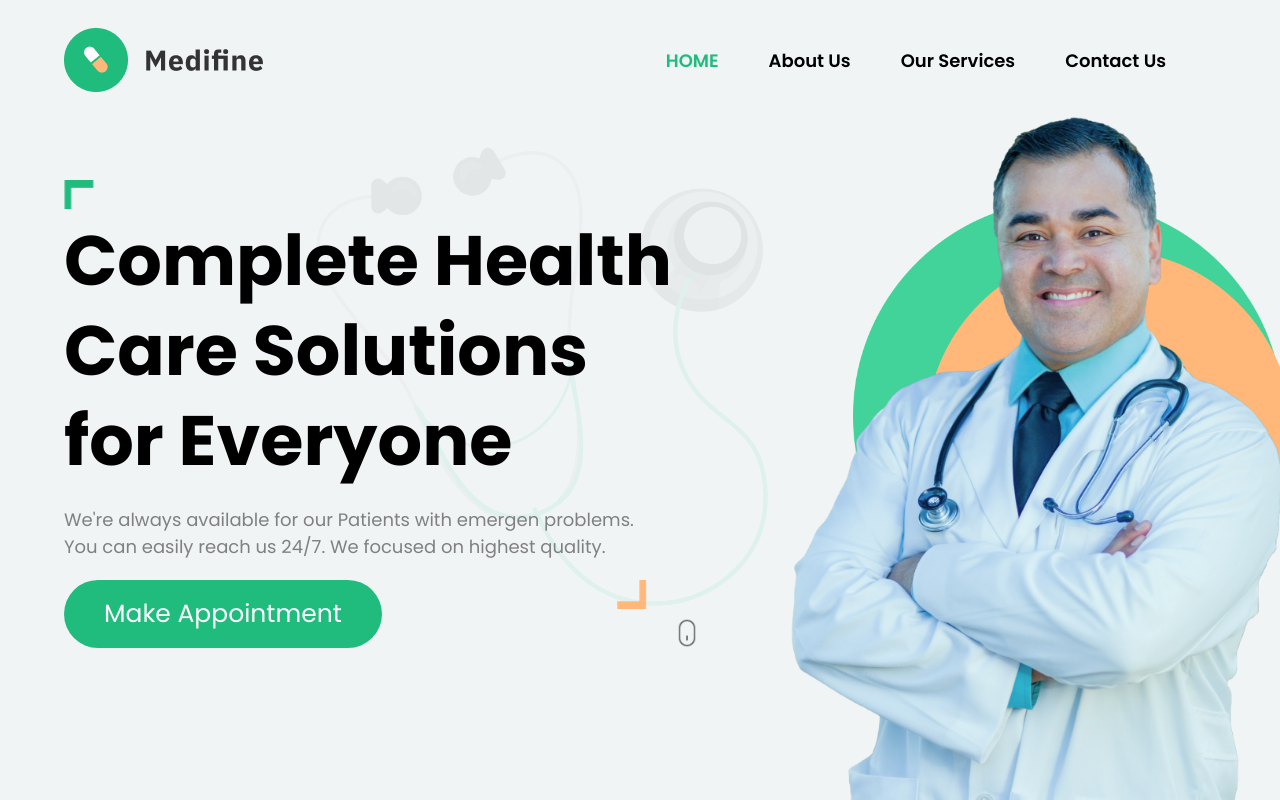
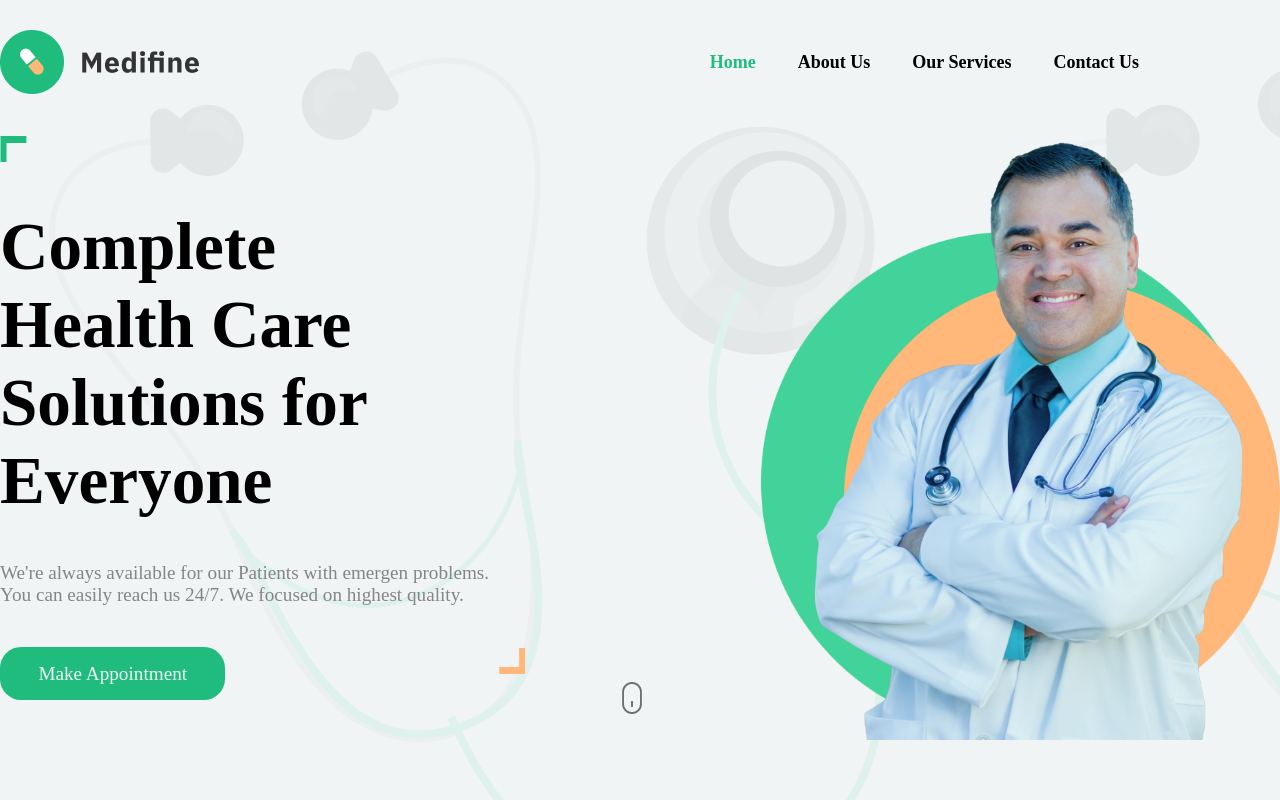
Before and after one commit to Faessalsufi/Full-Stack-with-JS, a plain HTML site: page All Projects/HTML-CSS Projects 2/Doctor Appointment Landing Page/index.html in a window 1280 px wide. Drawn offline with Linux system fonts and the light colour scheme.

Commit message:
Edited the files

```diff
--- a/All Projects/HTML-CSS Projects 2/Doctor Appointment Landing Page/index.html
+++ b/All Projects/HTML-CSS Projects 2/Doctor Appointment Landing Page/index.html
@@ -1,46 +1,45 @@
 <!DOCTYPE html>
 <html lang="en">
+
 <head>
     <meta charset="UTF-8">
-    <meta http-equiv="X-UA-Compatible" content="IE=edge">
     <meta name="viewport" content="width=device-width, initial-scale=1.0">
-    <title>Project 2</title>
-    <link rel="stylesheet" href="./style.css">
-    <link rel="preconnect" href="https://fonts.googleapis.com">
-    <link rel="preconnect" href="https://fonts.gstatic.com" crossorigin>
-    <link href="https://fonts.googleapis.com/css2?family=Poppins:ital,wght@0,200;0,300;0,400;0,500;0,600;0,700;1,400;1,500;1,600&display=swap" rel="stylesheet">
+    <link rel="stylesheet" href="style.css">
+    <title>Doctor</title>
 </head>
+
 <body>
     <!-- Navbar -->
     <nav>
-        <img src="./images/logo.png" />
+        <img src="assets/logo.png" alt="Logo">
         <ul>
-            <li>HOME</li>
+            <li>Home</li>
             <li>About Us</li>
             <li>Our Services</li>
             <li>Contact Us</li>
         </ul>
     </nav>
-    <!-- Main Section -->
     <main>
         <!-- Left Section -->
-        <section class="leftsection">
-            <img  class="topangle" src="./images/topAngle.png" alt="">
+        <div class="left_section">
+
+            <div class="topangle"><img src="assets/topAngle.png" alt="topAngle"></div>
+
             <h1>Complete Health Care Solutions for Everyone</h1>
-            <p>We're always available for our Patients with emergen problems. You can easily reach us 24/7. We focused on highest
-            quality.</p>
-            <img class="bottomangle" src="./images/bottomAngle.png" alt="">
-            <img class="stethoscope" src="./images/stethoscope.png" alt="">
-            <button>Make Appointment</button>
-            <img class="mouse" src="./images/mouse.png" alt="">
-            <img src="" alt="">
-        </section>
-        <!-- Right Section  -->
-        <section class="rightsection">
-            <img class="greenbox" src="./images/greenBox.png" alt="">
-            <img class="yellowbox" src="./images/yellowBox.png" alt="">
-            <img class="doctor" src="./images/doctor.png" alt="">
-        </section>
+            <p>We're always available for our Patients with emergen problems. You can easily reach us 24/7. We focused
+                on highest quality.</p>
+            <div class="btn"><button>Make Appointment</button></div>
+
+            <div class="bottomangle"><img src="assets/bottomAngle.png" alt="bottomAngle"></div>
+            <div class="mouse"> <img src="assets/mouse.png" alt="mouse"></div>
+        </div>
+        <!-- Right Section -->
+        <div class="right_section">
+            <img class="green" src="assets/greenBox.png" alt="greenBox">
+            <img class="yellow" src="assets/yellowBox.png" alt="yellowBox">
+            <img class="doctor" src="assets/doctor.png" alt="doctor">
+        </div>
     </main>
 </body>
+
 </html>
--- a/All Projects/HTML-CSS Projects 2/Doctor Appointment Landing Page/style.css
+++ b/All Projects/HTML-CSS Projects 2/Doctor Appointment Landing Page/style.css
@@ -1,121 +1,111 @@
-*{
+* {
   margin: 0;
   padding: 0;
-    box-sizing: border-box;
-    font-family: 'Poppins', sans-serif;
+  font-family: Poppins sans-serif;
 }
 
-body{
+body {
   max-width: 1440px;
-    background-color: #F0F4F5;
-    margin: auto; /* Auto */
-    overflow: hidden;
+  box-sizing: border-box;
+  margin-right: auto;
+  margin-left: auto;
+  background-color: #f0f4f5;
+  background-image: url(assets/stethoscope.png);
 }
 
-nav{
-    height: 15vh;
+/* Navbar */
+
+nav {
   display: flex;
+  justify-content: space-between;
   align-items: center;
-    justify-content: space-between;
-    padding: 0 5%;
+  margin-top: 30px;
 }
-nav ul{
+nav > ul {
   display: flex;
-    align-items: center;
-}
-nav ul li{
-    list-style: none;
-    margin-right: 50px;
   font-weight: 600;
+  margin-right: 141px;
   font-size: 18px;
 }
-nav ul li:first-child{
+li {
+  list-style-type: none;
+  margin-left: 42px;
+}
+
+li:first-child {
   color: #20bc7e;
 }
 
-/* Hero Section */
-main{
+/* Main */
+main {
   display: flex;
-    align-items: center;
-    justify-content: center;
-    /* height: 85vh; */
 }
 
-main section {
-    width: 50%;
+/* right section */
+.right_section {
+  width: 40%;
 }
 
-.leftsection{
-    margin-left: 5%;
-    margin-top: 60px;
-    position: relative;
+.doctor {
+  position: absolute;
+  height: 630px;
+  right: 3%;
+  top: 13.7%;
 }
 
-.topangle{
-    width: 30px;
+.green {
+  position: absolute;
+  height: 500px;
+  top: 29%;
+  right: 2%;
+}
+.yellow {
+  position: absolute;
+  height: 436px;
+  top: 35%;
+  right: 0%;
 }
 
-.leftsection h1{
-    font-size: 70px;
-    line-height: 90px;
-    font-weight: 700;
+.right_section > img {
+  margin-left: 123px;
 }
 
-.leftsection p {
-    color: #808080;
-    font-size: 18px;
-    margin: 20px 0;
+/* left section */
+.left_section {
+  width: 60%;
+  display: flex;
+  flex-direction: column;
+  /* margin-top: 12%; */
+  height: 81vh;
+  justify-content: space-evenly;
 }
 
-.bottomangle{
-    width: 30px;
+button {
+  background-color: #20bc7e;
+  border: none;
+  color: #f0f4f5;
+  border-radius: 21px;
+  padding: 2% 5%;
+  font-size: 1.2rem;
+}
+.mouse {
   position: absolute;
-    right: 25px;
+  left: 48%;
+  top: 85%;
+  height: 24px;
+}
+.bottomangle {
+  position: absolute;
+  top: 81%;
+  left: 39%;
 }
 
-.stethoscope{
-    position: absolute;
-    width: 85%;
-    top: -60px;
-    right: -135px;
-    z-index: -1;
+h1 {
+  font-size: 4.2rem;
+  width: 61%;
 }
-
-.mouse{
-    position: absolute;
-    right: -30px;
-    bottom :0;
-    width: 30px;
+p {
+  font-size: 1.2rem;
+  width: 65%;
+  color: #858585;
 }
-
-.leftsection button{
-    color: white;
-    background-color: #20bc7e;
-    padding: 15px 40px;
-    border: none;
-    border-radius: 40px;
-    font-size: 25px;
-}
-
-/*  Right Side */
-.greenbox,  .yellowbox{
-    position: absolute;
-    right: 0;
-}
-.greenbox{
-    width: calc(100vw/3);
-    top:200px;
-}
-.yellowbox{
-    width: calc(100vw/3.5);
-    top: 250px;
-    right: -12px;
-}
-
-
-.doctor{
-    position: absolute;
-    right: 0;
-    bottom: 0;
-    height: 90%;
-}
```
Also changed, not shown: All Projects/HTML-CSS Projects 2/Doctor Appointment Landing Page/assets/bottomAngle.png (renamed from All Projects/HTML-CSS Projects 2/Doctor Appointment Landing Page/images/bottomAngle.png), All Projects/HTML-CSS Projects 2/Doctor Appointment Landing Page/assets/doctor.png (renamed from All Projects/HTML-CSS Projects 2/Doctor Appointment Landing Page/images/doctor.png), All Projects/HTML-CSS Projects 2/Doctor Appointment Landing Page/assets/greenBox.png (renamed from All Projects/HTML-CSS Projects 2/Doctor Appointment Landing Page/images/greenBox.png), All Projects/HTML-CSS Projects 2/Doctor Appointment Landing Page/assets/logo.png (renamed from All Projects/HTML-CSS Projects 2/Doctor Appointment Landing Page/images/logo.png), All Projects/HTML-CSS Projects 2/Doctor Appointment Landing Page/assets/mouse.png (renamed from All Projects/HTML-CSS Projects 2/Doctor Appointment Landing Page/images/mouse.png), All Projects/HTML-CSS Projects 2/Doctor Appointment Landing Page/assets/stethoscope.png (renamed from All Projects/HTML-CSS Projects 2/Doctor Appointment Landing Page/images/stethoscope.png), All Projects/HTML-CSS Projects 2/Doctor Appointment Landing Page/assets/topAngle.png (renamed from All Projects/HTML-CSS Projects 2/Doctor Appointment Landing Page/images/topAngle.png), All Projects/HTML-CSS Projects 2/Doctor Appointment Landing Page/assets/yellowBox.png (renamed from All Projects/HTML-CSS Projects 2/Doctor Appointment Landing Page/images/yellowBox.png), All Projects/HTML-CSS Projects 2/Doctor Appointment Landing Page/output.png. Lines whose indentation alone changed are shown as unchanged.
